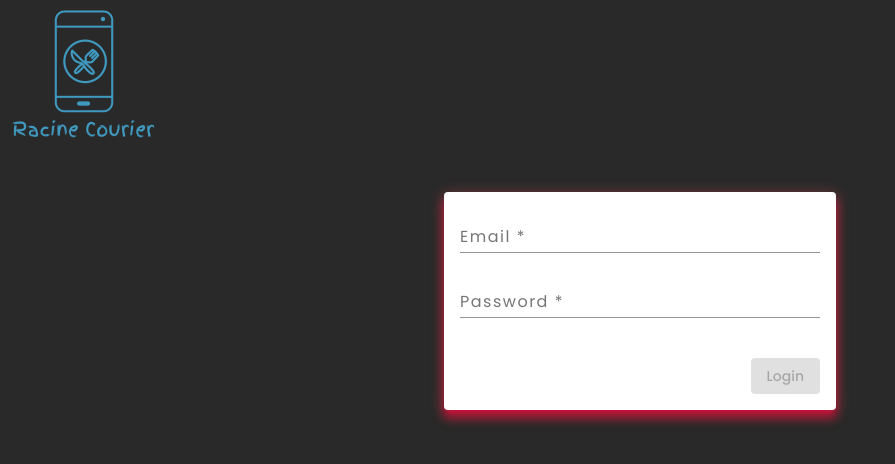
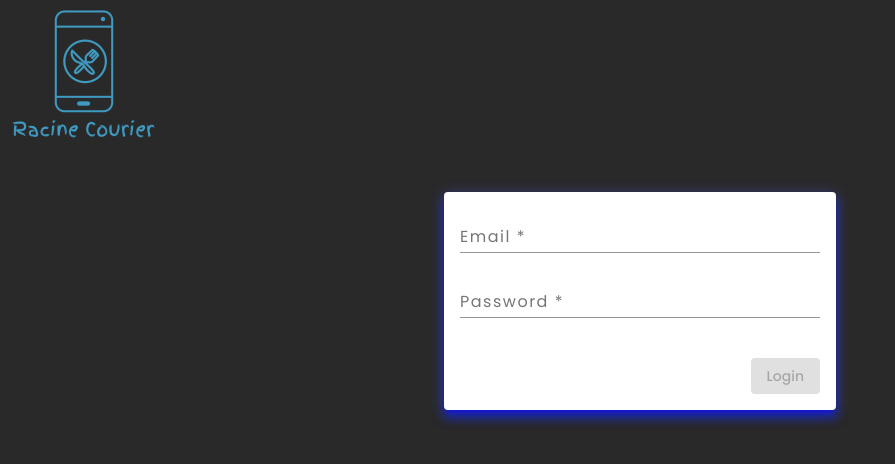
Before and after one commit to antoineel9/fooddesert, an Angular app in the folder front-end/: page /login in a window 1280 px wide. Shown: the top 464 px of the page, without its empty margins (0-895 px from the left). Built offline with nearby package versions, Linux system fonts and the light colour scheme.

Commit message:
changed color

```diff
--- a/front-end/src/styles.scss
+++ b/front-end/src/styles.scss
@@ -23,14 +23,14 @@ $fontConfig: (
 
 // Primary Color
 $grindBlack: #000000;
-$grindRed: #f33636;
+$grindRed: #2d0ce6;
 
 $grindSecondaryBlack: #434343;
 $grindSecondaryWhite: #e8e8e2;
 
 $grindGray: #98988f;
 $grindPositive: #828164;
-$grindWarning: #c2712f;
+$grindWarning: #fb0000;
 
 @include mat-core($fontConfig);
 
@@ -153,9 +153,9 @@ body {
 }
 
 .mat-elevation-z8 {
-  box-shadow: 0px 5px 5px -3px rgba(233, 10, 58, 0.623),
-    0px 8px 10px 1px rgba(214, 12, 56, 0.609),
-    0px 3px 14px 2px rgba(246, 93, 93, 0.335);
+  box-shadow: 0px 5px 5px -3px rgba(17, 0, 255, 0.623),
+    0px 8px 10px 1px rgba(12, 32, 214, 0.609),
+    0px 3px 14px 2px rgba(93, 103, 246, 0.335);
 
   margin-bottom: 60px;
 }
```
